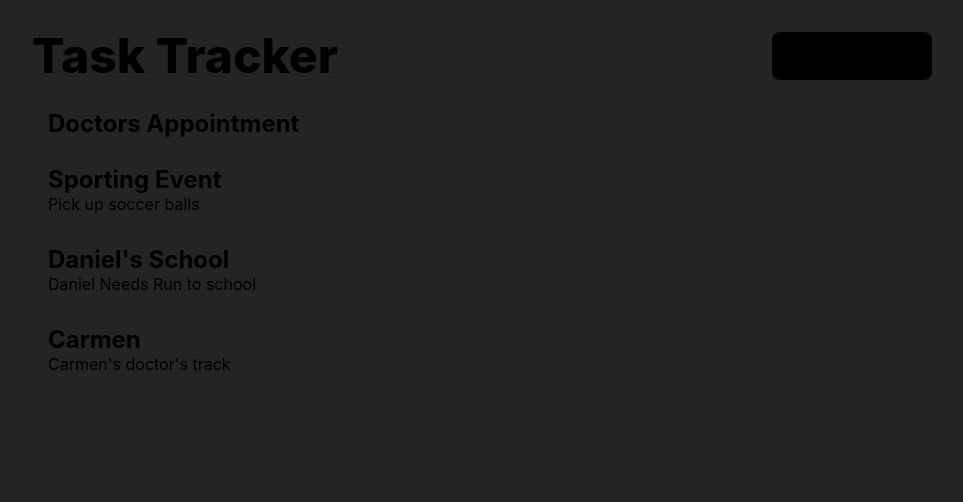
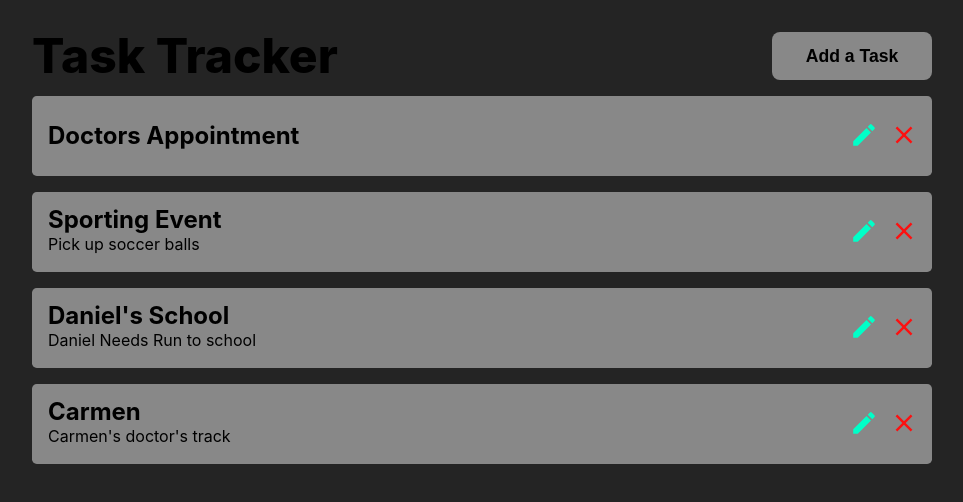
Before and after one commit to crypto-dot/ReactCrashCourse, a React (Vite) app: page / in a window 1280 px wide. Shown: the top 502 px of the page, without its empty margins (158-1121 px from the left). Built offline with nearby package versions, Linux system fonts and the light colour scheme.

Commit message:
tasks can be saved (visually only) and they can be deleted

```diff
--- a/package.json
+++ b/package.json
@@ -9,6 +9,10 @@
     "preview": "vite preview"
   },
   "dependencies": {
+    "@emotion/react": "^11.10.5",
+    "@emotion/styled": "^11.10.5",
+    "@mui/icons-material": "^5.11.0",
+    "@mui/material": "^5.11.6",
     "react": "^18.2.0",
     "react-dom": "^18.2.0"
   },
--- a/src/App.tsx
+++ b/src/App.tsx
@@ -31,10 +31,14 @@ function App() {
     }
   ]);
 
+  const onDelete = (id: number) => {
+    setTasks(tasks.filter(task => task.id !== id));
+  }
+
   return (
     <div className="App">
       <Header />
-      <Tasks tasks={tasks} />
+      <Tasks tasks={tasks} onDelete={onDelete} />
     </div>
   )
 }
--- a/src/components/Button.tsx
+++ b/src/components/Button.tsx
@@ -8,7 +8,7 @@ const Button = (props: { color: string; text: string }) => {
 }
 
 Button.defaultProps = {
-    color: "black",
+    color: "rgb(136, 136, 136)",
     text: "Add a Task"
 }
 
--- a/src/components/Header.tsx
+++ b/src/components/Header.tsx
@@ -1,7 +1,7 @@
 import "../styles/Header.css"
 import Button from "./Button"
 
-const Header = (props: { title: string }) => {
+const Header = (props: { title: String }) => {
     return (
         <header className="header__main">
             <h1 className="h1__headerMain">
--- a/src/components/TaskComponent.tsx
+++ b/src/components/TaskComponent.tsx
@@ -1,10 +1,25 @@
+import { CloseOutlined, Edit } from "@mui/icons-material";
 import "../styles/TaskComponent.css";
-const TaskComponent = (props: { title: string, desc: string }) => {
+import { useState } from "react";
+const TaskComponent = (props: { title: string, desc: string, id: number, onDelete: Function }) => {
+    const [saved, setSaved] = useState(false);
     return (
         <>
-            <section className="section__task">
-                <h1 className="h1__task">{props.title}</h1>
-                <p className="p__task">{props.desc}</p>
+            <section className={saved ? "section__task--saved" : "section__task"} onClick={() => {
+                setSaved(!saved);
+            }}>
+                <div>
+                    <h1 className="h1__task">{props.title}</h1>
+                    <p className="p__task">{props.desc}</p>
+                </div>
+                <div className="block__buttons">
+                    <button className="btn__svg">
+                        <Edit className="svg__edit" />
+                    </button>
+                    <button onClick={() => props.onDelete(props.id)} className="btn__svg">
+                        <CloseOutlined className="svg__closeOutline" />
+                    </button>
+                </div>
             </section>
         </>
     )
--- a/src/components/Tasks.tsx
+++ b/src/components/Tasks.tsx
@@ -1,16 +1,17 @@
 import { Task } from "../App";
 import TaskComponent from "./TaskComponent";
+import "../styles/Tasks.css";
 
-const Tasks = (props: { tasks: Task[] }) => {
-    console.log(props.tasks);
+const Tasks = (props: { tasks: Task[], onDelete: Function }) => {
+
     return (
-        <>
+        <div className="block__tasks">
             {props.tasks.map(task => {
                 return (
-                    <TaskComponent key={task.id} title={task.title} desc={task.desc} />
+                    <TaskComponent key={task.id} title={task.title} desc={task.desc} id={task.id} onDelete={props.onDelete} />
                 )
             })}
-        </>
+        </div>
     )
 }
 
--- a/src/styles/Button.css
+++ b/src/styles/Button.css
@@ -10,5 +10,6 @@
 
 .btn:hover,
 .btn:focus {
-    border: rgb(167, 167, 167) 1px solid;
+    border: rgb(207, 207, 207) 3px solid;
+    border-radius: .5rem;
 }
--- a/src/styles/TaskComponent.css
+++ b/src/styles/TaskComponent.css
@@ -1,3 +1,60 @@
-.section__task {
+.section__task,
+.section__task--saved {
     padding: 1rem;
+    background-color: rgb(136, 136, 136);
+    border-radius: .3rem;
+    display: flex;
+    align-items: center;
+    justify-content: space-between;
+    min-height: 3rem;
+    cursor: pointer;
 }
+
+.section__task--saved {
+    border-left: 5px solid green;
+}
+
+.section__task:focus,
+.section__task:hover {
+    background-color: rgb(161, 160, 160);
+}
+
+.block__taskBottom {
+    display: flex;
+    justify-content: space-between;
+}
+
+.block__buttons {
+    width: 4rem;
+    display: flex;
+    justify-content: space-between;
+}
+
+.svg__edit,
+.svg__closeOutline {
+    transform: scale(1.2);
+}
+
+.svg__edit {
+    color: rgb(0, 255, 200);
+}
+
+.svg__edit:hover,
+.svg__edit:focus {
+    color: rgb(71, 208, 178);
+}
+
+.svg__closeOutline {
+    color: rgb(252, 17, 17);
+}
+
+.svg__closeOutline:hover,
+.svg__closeOutline:focus {
+    color: rgb(174, 22, 22);
+}
+
+.btn__svg {
+    background-color: transparent;
+    border: none;
+    cursor: pointer;
+}
--- /dev/null
+++ b/src/styles/Tasks.css
@@ -0,0 +1,5 @@
+.block__tasks {
+    display: grid;
+    grid-template-columns: 1fr;
+    gap: 1rem;
+}
```
Also changed, not shown: 1 other file (tests, documents, lock files or other folders).
